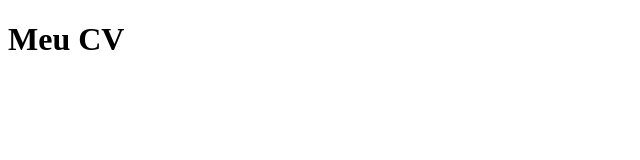
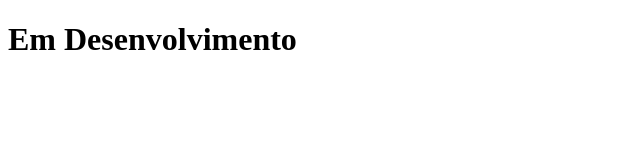
Before and after one commit to pharruda/cv, a plain HTML site: page index.html in a window 1280 px wide. Shown: the whole page, without its empty margins (0-640 px from the left). Drawn offline with Linux system fonts and the light colour scheme.

Commit message:
Update index.html

```diff
--- a/index.html
+++ b/index.html
@@ -5,6 +5,6 @@
 	<title>Paulo Arruda</title>
 </head>
 <body>
-	<h1>Meu CV</h1>
+	<h1>Em Desenvolvimento</h1>
 </body>
 </html>
```
